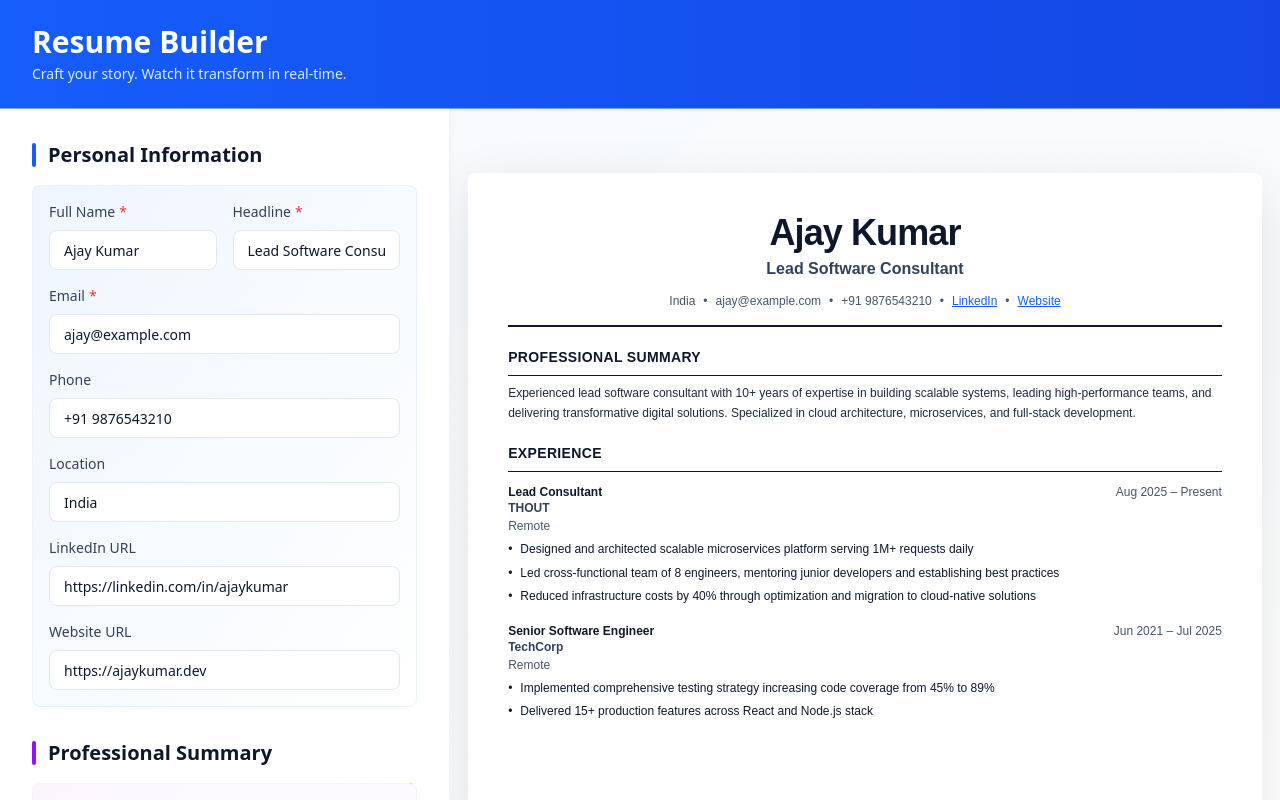
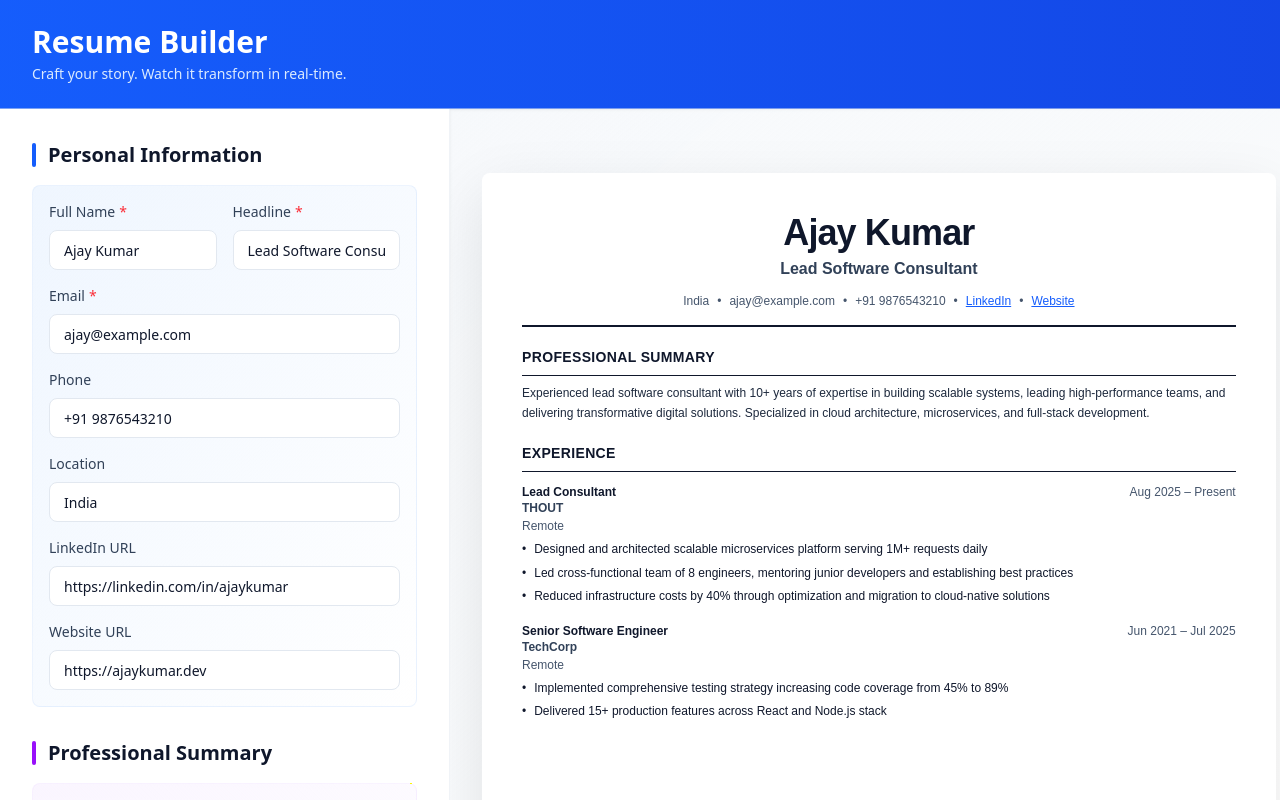
Before and after one commit to ajaysskumar/resume-genie, a React (Vite) app: page / in a window 1280 px wide. Built offline with nearby package versions, Linux system fonts and the light colour scheme.

Commit message:
style: Adjust layout for ResumePreview and enhance ResumePage styling

```diff
--- a/src/app/App.tsx
+++ b/src/app/App.tsx
@@ -29,7 +29,7 @@ export function App() {
         </div>
 
         {/* Preview Panel */}
-        <div className="flex flex-1 overflow-y-auto bg-gradient-to-br from-slate-100/50 via-slate-50 to-white p-8 justify-center">
+        <div className="min-w-0 flex flex-1 overflow-auto bg-gradient-to-br from-slate-100/50 via-slate-50 to-white p-8">
           <ResumePreview />
         </div>
       </div>
--- a/src/features/resume/preview/ResumePage.tsx
+++ b/src/features/resume/preview/ResumePage.tsx
@@ -6,7 +6,7 @@ interface ResumePageProps {
 
 export function ResumePage({ children }: ResumePageProps) {
   return (
-    <div className="flex justify-center py-8">
+    <div className="flex min-w-max justify-center py-8 mx-auto">
       <div className="w-[210mm] min-h-[297mm] bg-white shadow-2xl rounded-lg p-10 font-[Arial,sans-serif] text-[11pt] leading-relaxed" style={{ boxShadow: '0 20px 60px rgba(0,0,0,0.1)' }}>
         {children}
       </div>
```
